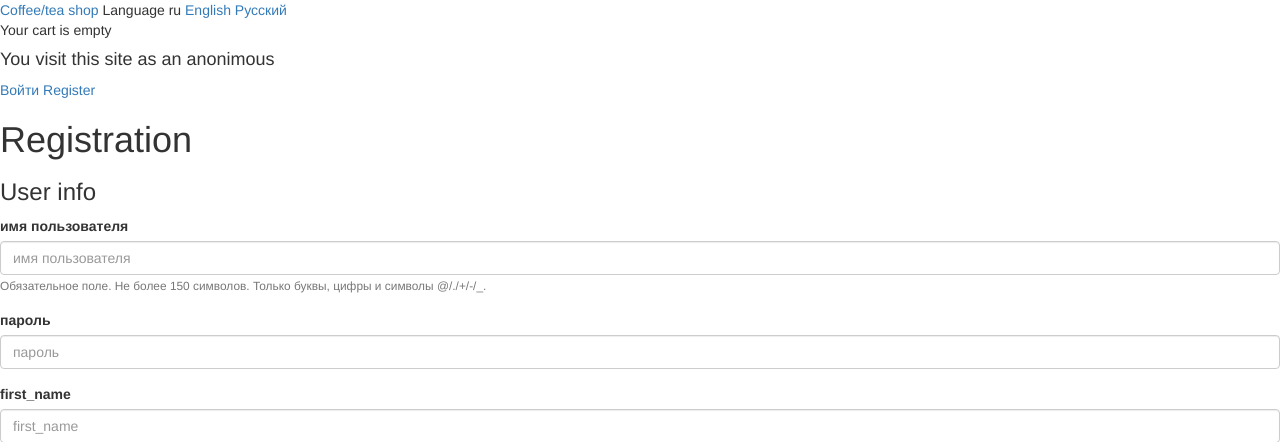
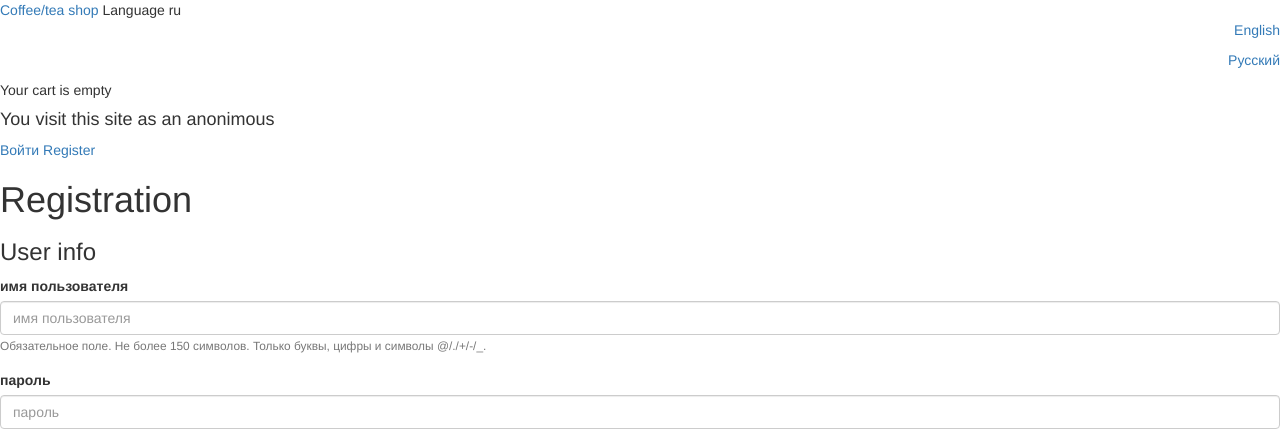
Before and after one commit to Pragmatique/myshop, a Django app: a page that uses myshop/shop/templates/shop/base.html in a window 1280 px wide. Shown: the top 442 px of the page. Run offline with Django 3.2, Linux system fonts and the light colour scheme; some libraries are stand-ins or nearby versions.

Commit message:
links for setting language was moved to the rigth side of the base template

```diff
--- a/myshop/shop/templates/shop/base.html
+++ b/myshop/shop/templates/shop/base.html
@@ -18,11 +18,14 @@
     {% get_available_languages as LANGUAGES %}
     {% get_language_info_list for LANGUAGES as languages %}
     {% for language in languages %}
-            <a href="/{{ language.code }}{{ request.get_full_path|slice:'3:' }}"
-               class="{% if language.code == LANGUAGE_CODE %}selected{% endif %}"
-               lang="{{ language.code }}">
-                {{ language.name_local }}
             </a>
+            <ul class="text-right">
+                <a href="/{{ language.code }}{{ request.get_full_path|slice:'3:' }}"
+                   class="{% if language.code == LANGUAGE_CODE %}selected{% endif %}"
+                   lang="{{ language.code }}">
+                   {{ language.name_local }}
+                </a>
+            </ul>
     {% endfor %}
     <!--<form action="{% url 'i18n:set_language' %}" method="POST">{% csrf_token %}
       <input type="hidden" name="text" value="{{ redirect_to }}">
```
